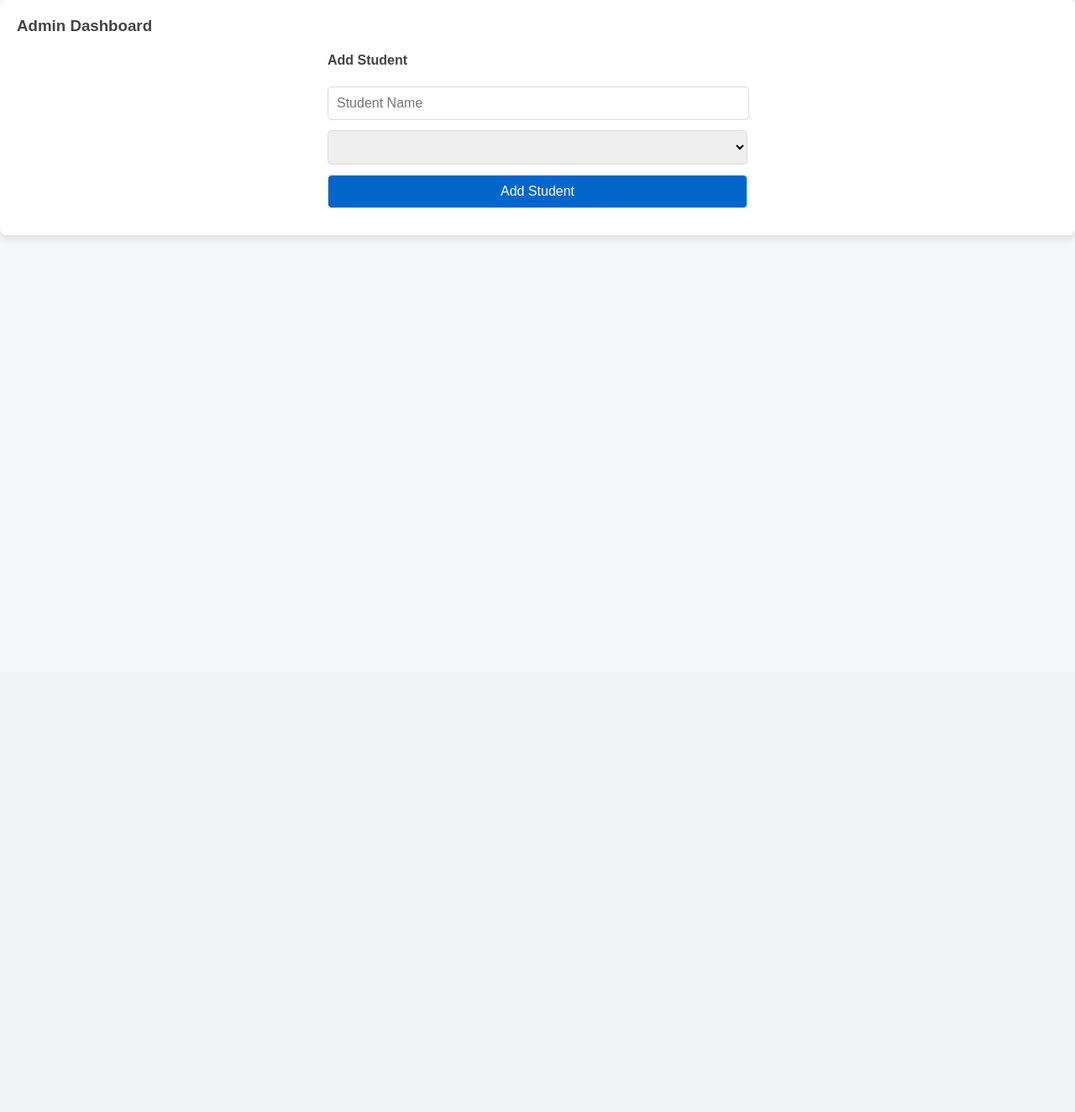
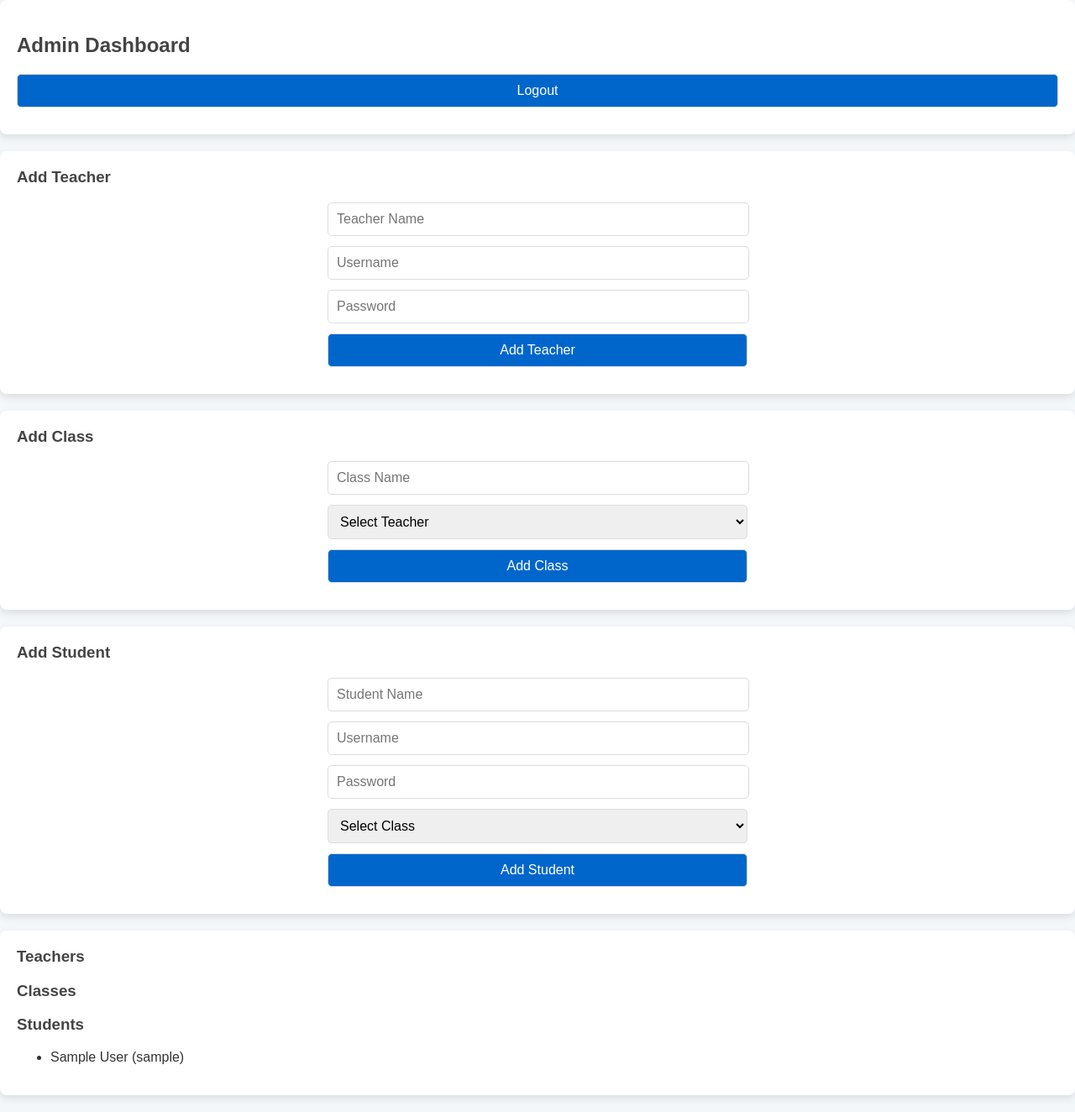
Before and after one commit to master-PA/Attendance-Code-, a Flask app: page /admin in a window 1280 px wide. Shown: the whole page at 84% size. Before the commit the page ends 283 px from the top, so only its background shows below. Run offline with Flask 3, Linux system fonts and the light colour scheme; the visitor is signed in with stand-in values (Sample User, id 1); data comes from the database, SQL or seed files in the repository; data that the repository does not hold is empty.

Commit message:
add functions

```diff
--- a/templates/admin.html
+++ b/templates/admin.html
@@ -8,17 +8,75 @@
 </head>
 <body>
     <div class="card">
-        <h3>Admin Dashboard</h3>
+        <h2>Admin Dashboard</h2>
+        <a href="/logout"><button>Logout</button></a>
+    </div>
+
+    <!-- Add Teacher -->
+    <div class="card">
+        <h3>Add Teacher</h3>
         <form method="post">
-            <h4>Add Student</h4>
-            <input type="text" name="student_name" placeholder="Student Name" required><br>
-            <select name="class_id">
+            <input type="text" name="t_name" placeholder="Teacher Name" required>
+            <input type="text" name="t_username" placeholder="Username" required>
+            <input type="password" name="t_password" placeholder="Password" required>
+            <button type="submit" name="add_teacher">Add Teacher</button>
+        </form>
+    </div>
+
+    <!-- Add Class -->
+    <div class="card">
+        <h3>Add Class</h3>
+        <form method="post">
+            <input type="text" name="c_name" placeholder="Class Name" required>
+            <select name="teacher_id" required>
+                <option value="">Select Teacher</option>
+                {% for teacher in teachers %}
+                    <option value="{{ teacher[0] }}">{{ teacher[1] }}</option>
+                {% endfor %}
+            </select>
+            <button type="submit" name="add_class">Add Class</button>
+        </form>
+    </div>
+
+    <!-- Add Student -->
+    <div class="card">
+        <h3>Add Student</h3>
+        <form method="post">
+            <input type="text" name="s_name" placeholder="Student Name" required>
+            <input type="text" name="s_username" placeholder="Username" required>
+            <input type="password" name="s_password" placeholder="Password" required>
+            <select name="class_id" required>
+                <option value="">Select Class</option>
                 {% for class in classes %}
-                    <option value="{{ class['id'] }}">{{ class['class_name'] }}</option>
+                    <option value="{{ class[0] }}">{{ class[1] }}</option>
                 {% endfor %}
-            </select><br>
+            </select>
             <button type="submit" name="add_student">Add Student</button>
         </form>
     </div>
+
+    <!-- Lists -->
+    <div class="card">
+        <h3>Teachers</h3>
+        <ul>
+            {% for t in teachers %}
+                <li>{{ t[1] }} ({{ t[2] }})</li>
+            {% endfor %}
+        </ul>
+
+        <h3>Classes</h3>
+        <ul>
+            {% for c in classes %}
+                <li>{{ c[1] }}</li>
+            {% endfor %}
+        </ul>
+
+        <h3>Students</h3>
+        <ul>
+            {% for s in students %}
+                <li>{{ s[1] }} ({{ s[2] }})</li>
+            {% endfor %}
+        </ul>
+    </div>
 </body>
 </html>
```
